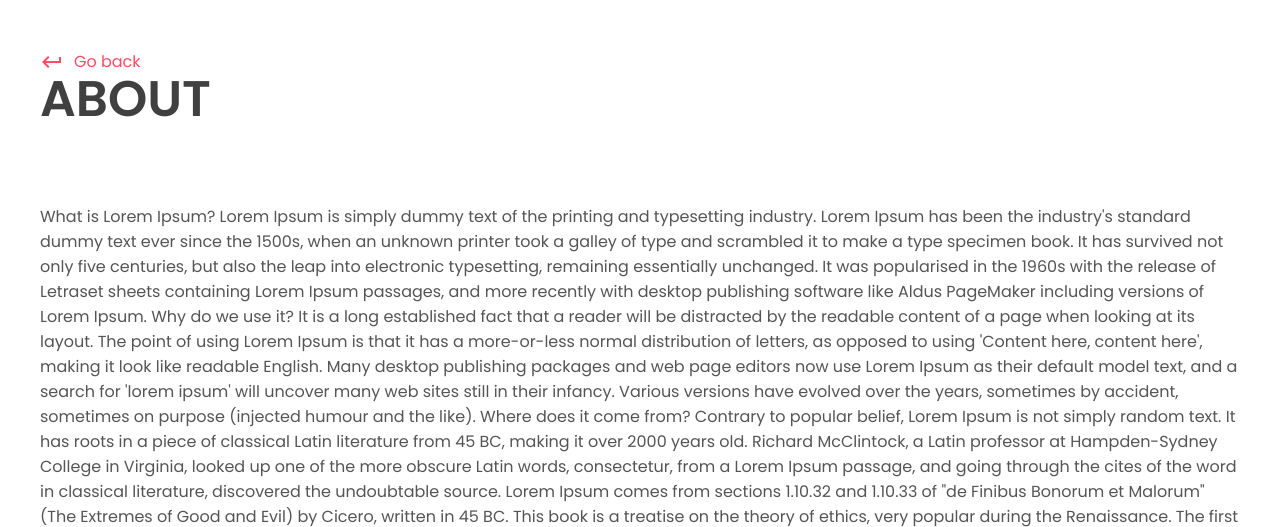
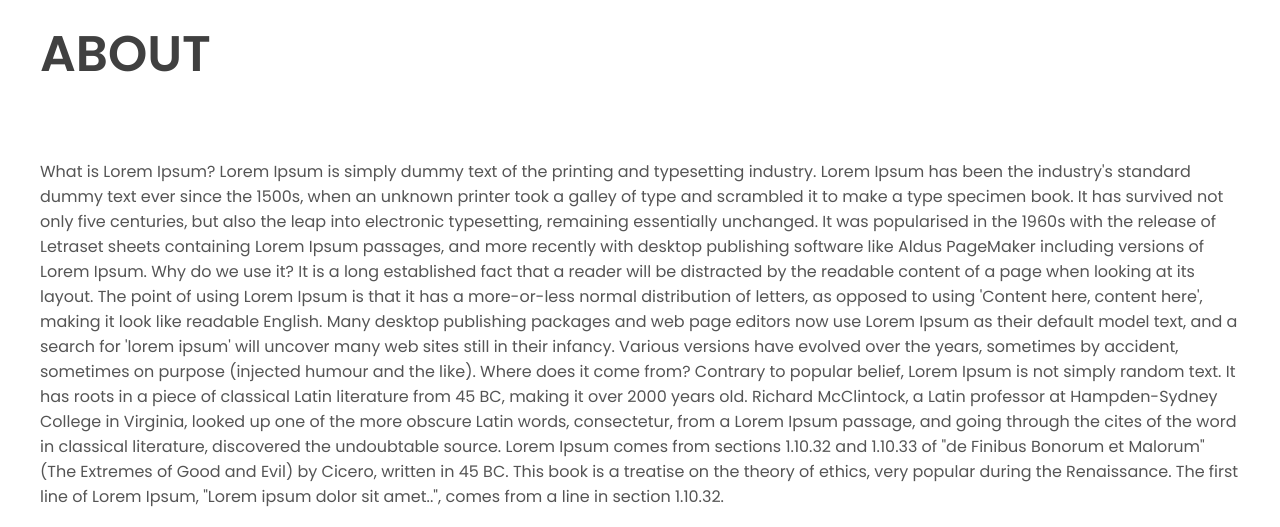
Before and after one commit to andreistr21/blog-website, a Django app: page /about/ in a window 1280 px wide. Shown: the part 71-598 px from the top of the page. Run offline with Django 4.2, Linux system fonts and the light colour scheme; data comes from the database, SQL or seed files in the repository; both versions use the stored data as it was after the commit; some libraries are stand-ins or nearby versions.

Commit message:
Posts "go back" buttons work now

```diff
--- a/app/templates/app/about.html
+++ b/app/templates/app/about.html
@@ -8,9 +8,6 @@
         <div class="page-top">
             <div class="top flex">
                 <div class="page-name">
-                    <a href="https://murmuring-tundra-27912.herokuapp.com/" class="learn">
-                        <span class="material-icons"> keyboard_return </span> Go back
-                    </a>
                     <h1>About</h1>
                 </div>
 
--- a/app/templates/app/post.html
+++ b/app/templates/app/post.html
@@ -11,7 +11,7 @@
         <div class="page-top">
           <div class="top flex">
             <div class="page-name">
-              <a href="#" class="learn">
+              <a href="{% url 'index' %}" class="learn">
                 <span class="material-icons">keyboard_return</span> Go back
               </a>
               <h1>Blog</h1>
```
Also changed, not shown: db.sqlite3.
